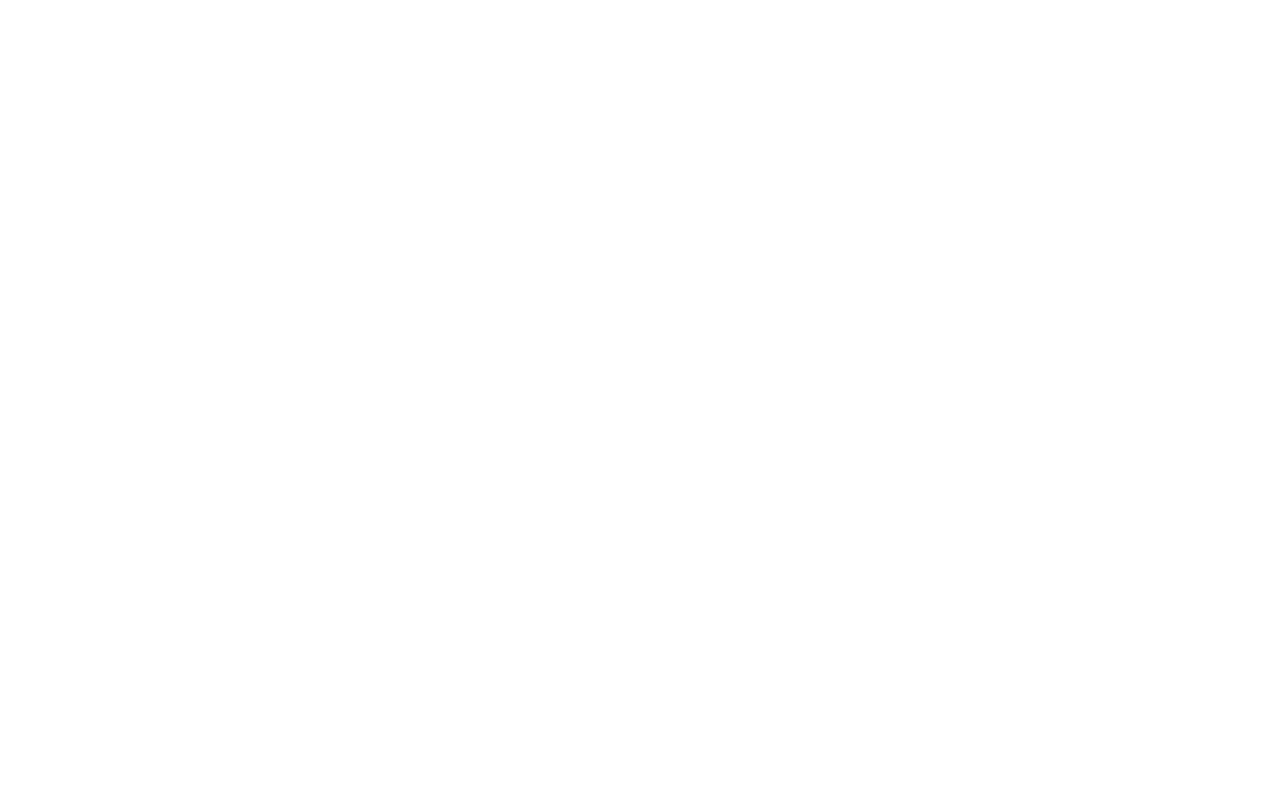
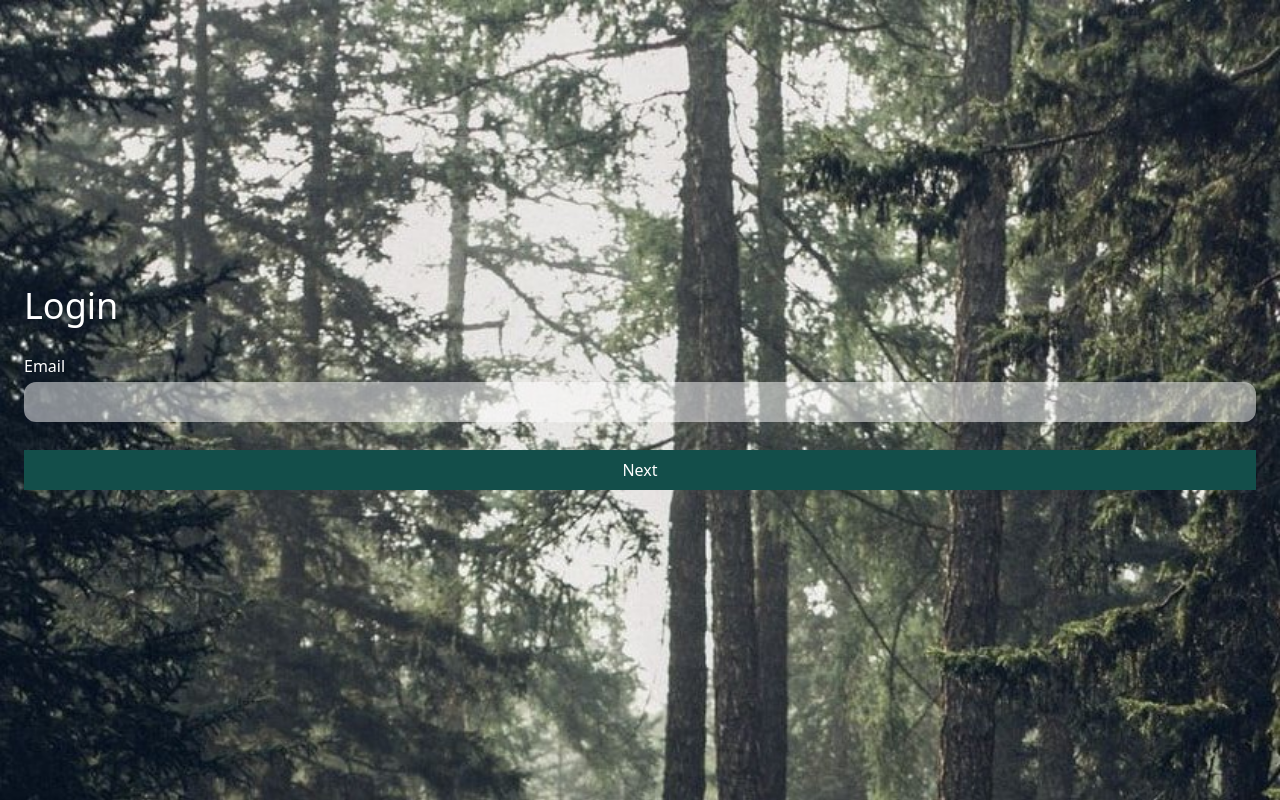
Before and after one commit to jun-han-github/react-typescript, a React (Create React App) app: page /login in a window 1280 px wide. Before the commit this address had no page. Built offline with nearby package versions, Linux system fonts and the light colour scheme.

Commit message:
login and register, input component

```diff
--- a/src/App.tsx
+++ b/src/App.tsx
@@ -3,10 +3,12 @@ import './App.css';
 import { Route, Routes } from 'react-router-dom';
 import Layout from './components/Layout';
 import HomePage from './pages/HomePage';
+import LoginPage from './pages/LoginPage';
 
 function App() {
   return (
     <Routes>
+      <Route path="/login" element={ <LoginPage /> } />
       <Route path="/" element={ <Layout /> }>
         <Route index element={ <HomePage /> } />
         <Route path="/overview" element={ <div>Overview</div> } />
--- a/src/components/ActivityTable.tsx
+++ b/src/components/ActivityTable.tsx
@@ -9,7 +9,7 @@ export default function ActivityTable() {
             <div>
                 {
                     questions.map((question: any) => (
-                        <Activity name={question} />
+                        <Activity key={question} name={question} />
                     ))
                 }
             </div>
--- /dev/null
+++ b/src/components/InputGeneral.tsx
@@ -0,0 +1,20 @@
+import { capitalizeFirst } from "../shared/stringHelper"
+
+interface InputProp {
+    title: string,
+    type: string,
+    inputHandler: (value: string) => void
+}
+
+export default function InputGeneral({ title, type, inputHandler}: InputProp) {
+
+    return (
+        <div className="flex flex-col px-3 py-1">
+            <label className="mb-1 font-medium">{ capitalizeFirst(title) }</label>
+            <input
+                type={type}
+                onChange={(e) => inputHandler(e.target.value)}
+                className="rounded-xl h-10 text-black pl-3 bg-white bg-opacity-50 border-transparent focus:border-transparent focus:ring-0" />
+        </div>
+    )
+}
--- a/src/components/Layout.tsx
+++ b/src/components/Layout.tsx
@@ -1,7 +1,17 @@
-import { Outlet } from "react-router-dom";
+import { Outlet, useNavigate } from "react-router-dom";
 import Tabs from "./Tabs";
+import { useEffect } from "react";
 
 export default function Layout() {
+    const auth = false;
+    const navigate = useNavigate();
+
+    useEffect(() => {
+        if (!auth) {
+            navigate("/login");
+        }
+    }, [auth, navigate]);
+
     return (
         <main className="flex flex-col max-h-screen">
             <Outlet />
--- /dev/null
+++ b/src/pages/LoginPage.tsx
@@ -0,0 +1,60 @@
+import InputGeneral from "../components/InputGeneral";
+import image from "../assets/images/forest.jpg";
+import { useState } from "react";
+import { FaSpinner } from "react-icons/fa";
+
+export default function LoginPage() {
+
+    const [email, setEmail] = useState('');
+    const [firstName, setFirstName] = useState('');
+    const [lastName, setLastName] = useState('');
+    const [gender, setGender] = useState('');
+    const [birthDate, setBirthDate] = useState('');
+    const [password, setPassword] = useState('');
+    const [confirmPassword, setConfirmPassword] = useState('');
+
+    const [emailExist, setEmailExist]  = useState(false);
+    const [register, setRegister] = useState(false);
+
+    const [loading, setLoading] = useState(false);
+
+    const checkThis = (name: string, pw: string) => {
+        setLoading(true);
+        setInterval(() => {
+            setLoading(false);
+        }, 1000);
+        if (name === 'admin@admin') {
+            setEmailExist(true);
+        } else {
+            setRegister(true);
+        }
+        console.log('Hello', name, pw);
+    }
+
+    return (
+        <div className="text-white h-screen flex flex-col justify-center items-left px-3 bg-cover" style={{ backgroundImage:`url(${image})`}}>
+            <h1 className="text-4xl px-3 mb-6 flex justify-between">
+                { register ? 'Register' : 'Login' }
+            </h1>
+            <div>
+                <InputGeneral title={'email'} type={'email'} inputHandler={setEmail} />
+                { emailExist && <InputGeneral title={'password'} type={'password'} inputHandler={setPassword} /> }
+                {
+                    !loading && register &&
+                    <>
+                        <InputGeneral title={'password'} type={'password'} inputHandler={setPassword} />
+                        <InputGeneral title={'password'} type={'password'} inputHandler={setConfirmPassword} />
+                        <InputGeneral title={'first name'} type={'text'} inputHandler={setFirstName} />
+                        <InputGeneral title={'last name'} type={'text'} inputHandler={setLastName} />
+                        <div>Toggle</div>
+                        <InputGeneral title={'gender'} type={'text'} inputHandler={setGender} />
+                    </>
+                }
+            </div>
+            <button className="flex justify-center items-center h-10 bg-teal-900 my-6 mx-3" onClick={() => checkThis(email, password)}>
+                { loading && <FaSpinner className="animate-spin" /> }
+                { !loading && <p>Next</p> }
+            </button>
+        </div>
+    )
+}
--- /dev/null
+++ b/src/shared/stringHelper.ts
@@ -0,0 +1,4 @@
+// capitalize -> Capitalize
+export function capitalizeFirst(word: string): string {
+    return word[0].toUpperCase() + word.slice(1);
+}
```
Also changed, not shown: src/assets/images/forest.jpg (added).
